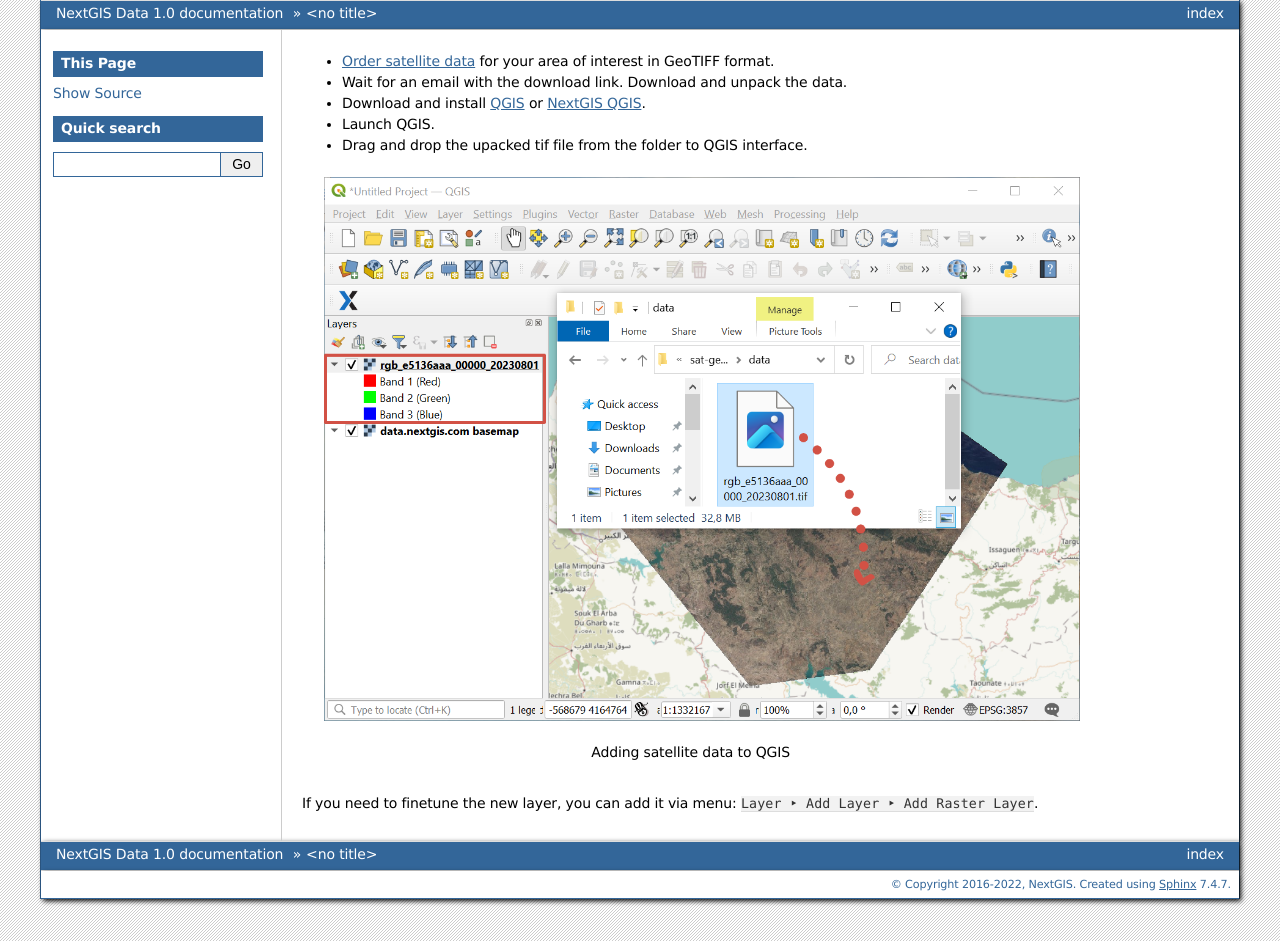
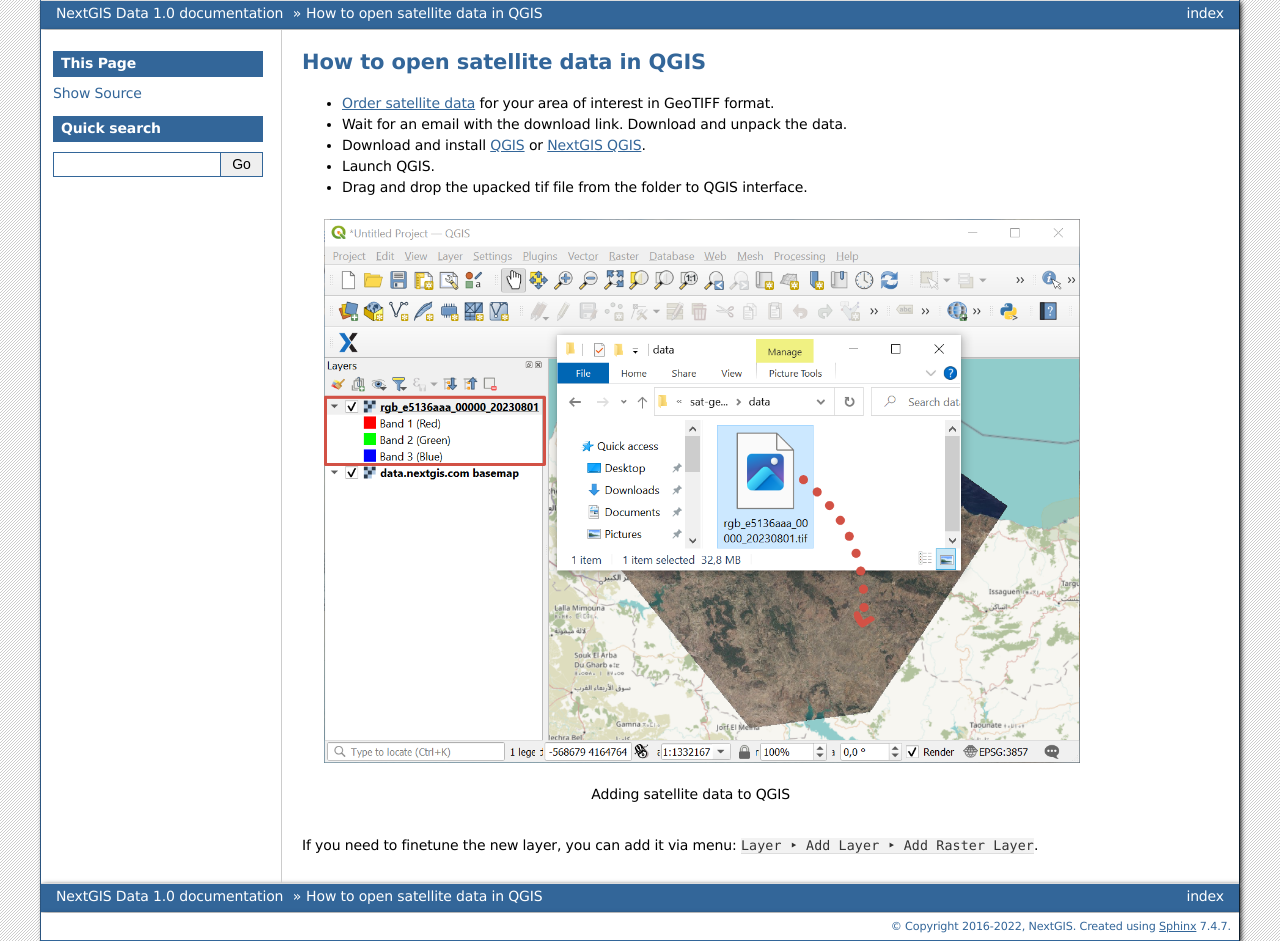
Before and after one commit to nextgis/docs_data, a Sphinx documentation site: the page built from source/satellite.rst, in a window 1280 px wide. Built offline with Sphinx 7.4.7, drawn with Linux system fonts in a browser that asks for light colours; formulas are drawn with MathJax 3; pages that are not in the unit, such as notebooks, are missing from menus.

Commit message:
Update satellite.rst
bug fix

```diff
--- a/source/satellite.rst
+++ b/source/satellite.rst
@@ -1,6 +1,10 @@
 .. sectionauthor:: Юлия Григоренко <grigorenko.j@gmail.com>
 
 .. _data_satellite_qgis:
+
+How to open satellite data in QGIS
+===================================
+
 
 * `Order satellite data <https://data.nextgis.com/en/>`_ for your area of interest in GeoTIFF format.
 * Wait for an email with the download link. Download and unpack the data.
```
